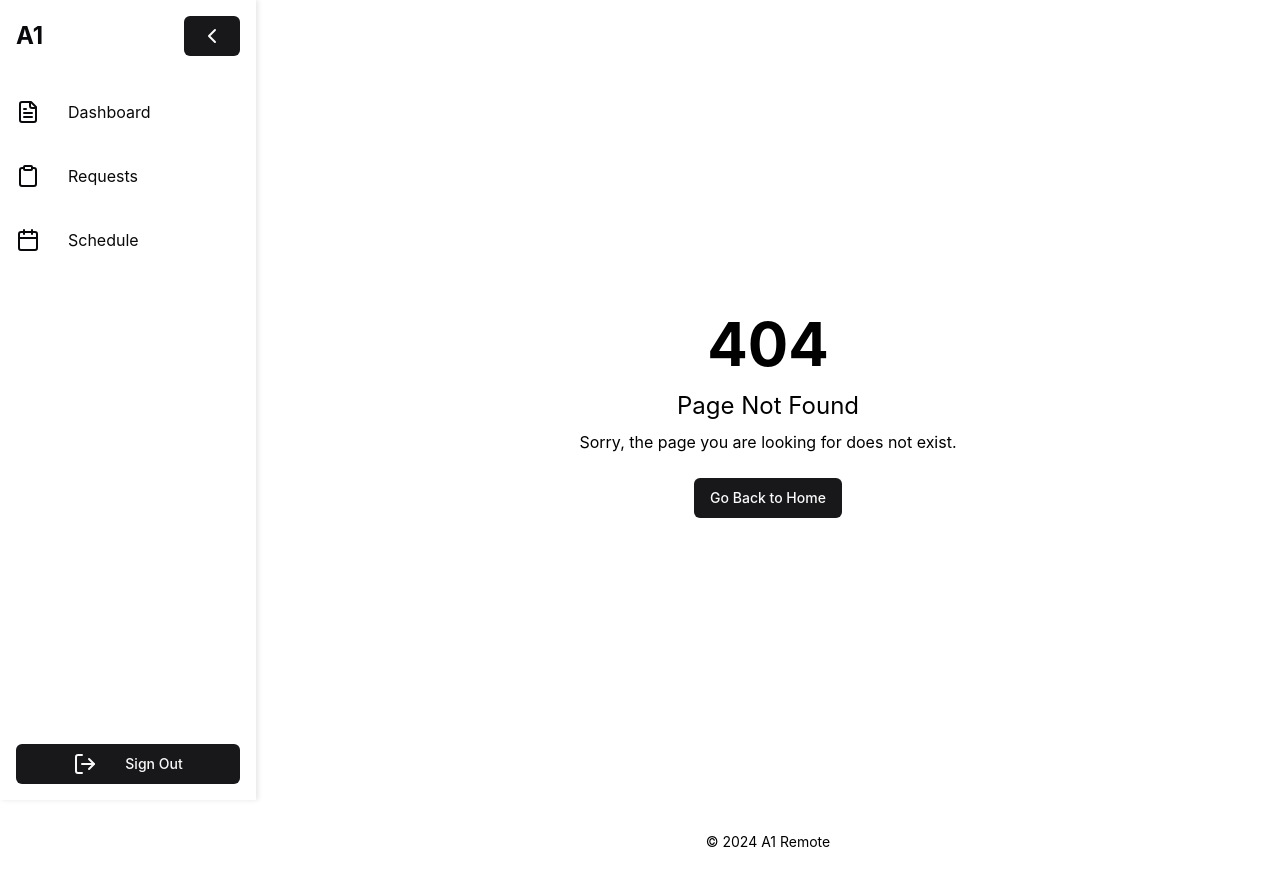
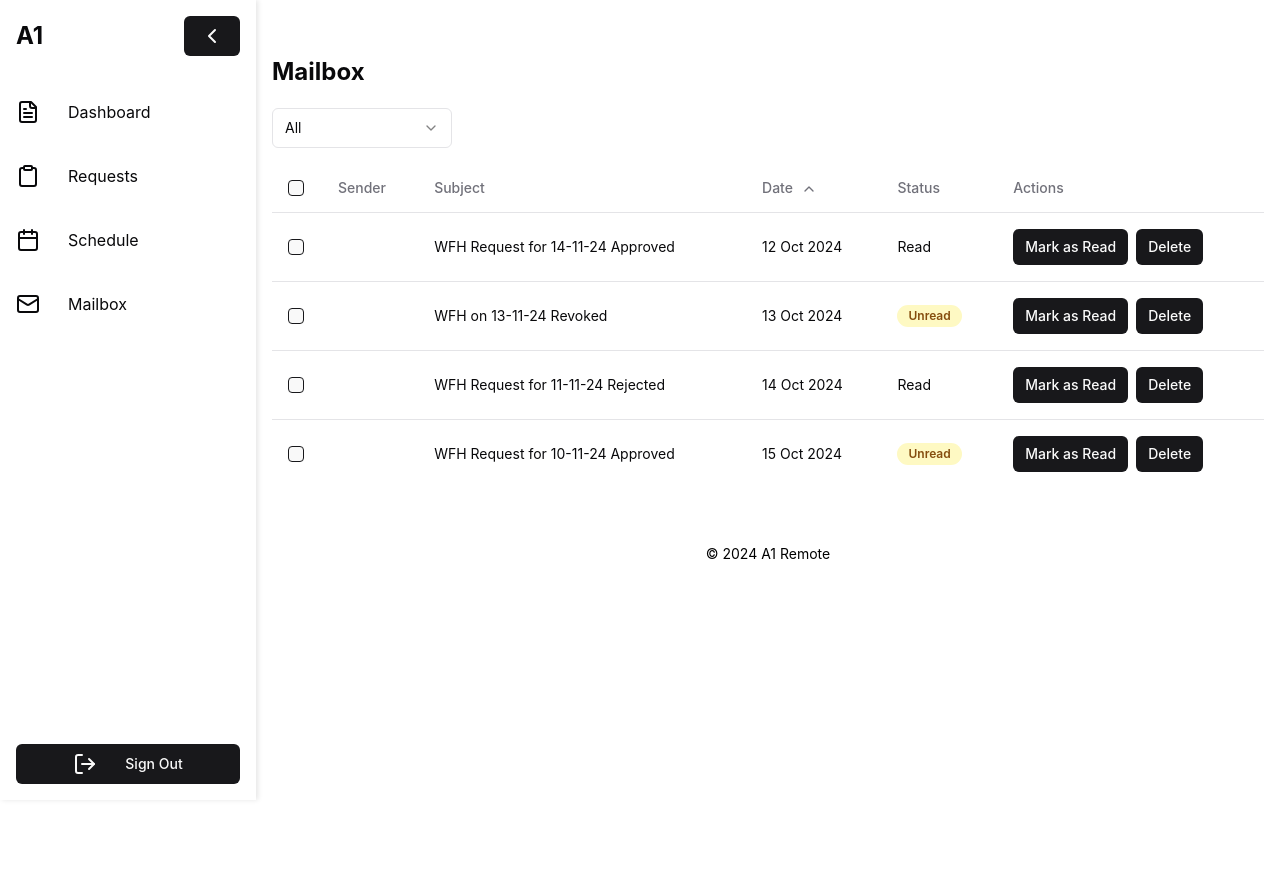
Before and after one commit to Jonathanxjt/A1-Remote, a React (Vite) app in the folder a1/: page /Mailbox in a window 1280 px wide. Before the commit this address had no page. After the commit the page ends 800 px from the top, so only its background shows below. Built offline with nearby package versions, Linux system fonts and the light colour scheme.

Commit message:
IT8-10-Notify when Changes
Created a mailbox page with mock data to simulate how the notifications page would look like

```diff
--- a/a1/src/App.tsx
+++ b/a1/src/App.tsx
@@ -8,9 +8,11 @@ import MySchedule from './pages/MySchedule/MySchedule';
 import Home from './pages/Home';
 import Footer from './components/footer.tsx';
 import ViewRequests from './pages/ViewRequests/ViewRequests';
+import Mailbox from './pages/Mailbox/Mailbox.tsx';
 import './App.css';
 
 const App: React.FC = () => {
+
   return (
     <div className="maincontainer"> {/* ensures that the sidebar does not cover the main-content */}
       <Sidebar />
@@ -21,6 +23,7 @@ const App: React.FC = () => {
           <Route path="/requestpage" element={<RequestPage />} /> {/*requestPage route */}
           <Route path="/MySchedule" element={<MySchedule />} /> {/*myschedule route */}
           <Route path="/ViewRequests" element={<ViewRequests />} /> {/*viewrequests route */}
+          <Route path="/Mailbox" element = {<Mailbox/>} />
           <Route path="*" element={<NotFound />} /> {/* 404 route */}
         </Routes>
         <Footer/>
--- a/a1/src/components/Sidebar/Sidebar.tsx
+++ b/a1/src/components/Sidebar/Sidebar.tsx
@@ -6,7 +6,8 @@ import {
   FileText,
   Calendar,
   Clipboard,
-} from "lucide-react";
+  Mail,
+} from "lucide-react"; // Import Mail icon for Mailbox
 import { Button } from "@/components/ui/button";
 import "./Sidebar.css";
 import { useNavigate } from "react-router-dom";
@@ -51,6 +52,10 @@ const Sidebar: React.FC = () => {
     navigate("/MySchedule");
   };
 
+  const handleMailboxClick = () => {
+    navigate("/Mailbox"); // Navigate to the Mailbox page
+  };
+
   // Function to handle sign-out
   const handleSignOut = () => {
     sessionStorage.clear();
@@ -82,6 +87,13 @@ const Sidebar: React.FC = () => {
           collapsed={collapsed}
           onClick={handleScheduleClick}
         />
+        {/* New Mailbox navigation item */}
+        <NavItem
+          icon={<Mail size={24} />} // Use the Mail icon for the Mailbox
+          label="Mailbox"
+          collapsed={collapsed}
+          onClick={handleMailboxClick} // Handle navigation to Mailbox
+        />
       </nav>
 
       <div className="sign-out flex items-center justify-start space-x-3 p-4 mt-auto">
--- /dev/null
+++ b/a1/src/pages/Mailbox/Mailbox.tsx
@@ -0,0 +1,182 @@
+import { useState } from "react";
+import {
+  ChevronDown,
+  ChevronUp,
+  ChevronLeft,
+  ChevronRight,
+  ChevronsLeft,
+  ChevronsRight,
+} from "lucide-react";
+import { format } from "date-fns";
+import { Button } from "@/components/ui/button";
+import { Checkbox } from "@/components/ui/checkbox";
+import {
+  Table,
+  TableBody,
+  TableCell,
+  TableHead,
+  TableHeader,
+  TableRow,
+} from "@/components/ui/table";
+import { Badge } from "@/components/ui/badge";
+import { Select, SelectContent, SelectItem, SelectTrigger, SelectValue } from "@/components/ui/select";
+
+export default function Mailbox() {
+  // Mock email data
+  const [emails, setEmails] = useState([
+    {
+      email_id: 1,
+      subject: "WFH Request for 10-11-24 Approved",
+      date: "2024-10-15",
+      status: "unread",
+    },
+    {
+      email_id: 2,
+      subject: "WFH Request for 11-11-24 Rejected",
+      date: "2024-10-14",
+      status: "read",
+    },
+    {
+      email_id: 3,
+      subject: "WFH on 13-11-24 Revoked",
+      date: "2024-10-13",
+      status: "unread",
+    },
+    {
+      email_id: 4,
+      subject: "WFH Request for 14-11-24 Approved",
+      date: "2024-10-12",
+      status: "read",
+    },
+  ]);
+
+  const [selectedEmails, setSelectedEmails] = useState<number[]>([]);
+  const [viewFilter, setViewFilter] = useState("all"); // Filters (all, unread, etc.)
+  const [searchTerm, setSearchTerm] = useState(""); // For searching emails
+  const [sortOrder, setSortOrder] = useState<"asc" | "desc">("asc");
+  const [currentPage, setCurrentPage] = useState(1);
+  const [rowsPerPage, setRowsPerPage] = useState(10);
+
+  // Filter emails based on view (all, unread, read)
+  const filterEmails = (emails: any[]) => {
+    return emails.filter((email) => {
+      const matchesStatus = viewFilter === "all" || email.status === viewFilter;
+      const matchesSearch =
+        searchTerm === "" ||
+        email.subject.toLowerCase().includes(searchTerm.toLowerCase()) ||
+        email.sender.toLowerCase().includes(searchTerm.toLowerCase());
+      return matchesStatus && matchesSearch;
+    });
+  };
+
+  // Sort emails by date
+  const sortedEmails = filterEmails([...emails]).sort((a, b) => {
+    if (sortOrder === "asc") {
+      return new Date(a.date).getTime() - new Date(b.date).getTime();
+    } else {
+      return new Date(b.date).getTime() - new Date(a.date).getTime();
+    }
+  });
+
+  // Handle sorting toggle
+  const toggleSortOrder = () => {
+    setSortOrder(sortOrder === "asc" ? "desc" : "asc");
+  };
+
+  // Handle email selection
+  const toggleSelectEmail = (id: number) => {
+    setSelectedEmails((prev) =>
+      prev.includes(id) ? prev.filter((emailId) => emailId !== id) : [...prev, id]
+    );
+  };
+
+  return (
+    <div className="container mx-auto py-10">
+      <h1 className="text-2xl font-bold mb-5">Mailbox</h1>
+
+      <div className="flex space-x-4 mb-4">
+        <Select value={viewFilter} onValueChange={setViewFilter}>
+          <SelectTrigger className="w-[180px]">
+            <SelectValue placeholder="Filter view" />
+          </SelectTrigger>
+          <SelectContent>
+            <SelectItem value="all">All</SelectItem>
+            <SelectItem value="unread">Unread</SelectItem>
+            <SelectItem value="read">Read</SelectItem>
+          </SelectContent>
+        </Select>
+
+      </div>
+
+      {/* Display emails in a table */}
+      {sortedEmails.length === 0 ? (
+        <div>No emails found.</div>
+      ) : (
+        <Table>
+          <TableHeader>
+            <TableRow>
+              <TableHead className="w-[50px]">
+                <Checkbox
+                  checked={selectedEmails.length === sortedEmails.length && sortedEmails.length > 0}
+                  onCheckedChange={() => setSelectedEmails(
+                    selectedEmails.length === sortedEmails.length ? [] : sortedEmails.map((email) => email.email_id)
+                  )}
+                  disabled={sortedEmails.length === 0}
+                  className="translate-y-[2px]"
+                />
+              </TableHead>
+              <TableHead>Sender</TableHead>
+              <TableHead>Subject</TableHead>
+              <TableHead className="cursor-pointer" onClick={toggleSortOrder}>
+                Date
+                {sortOrder === "asc" ? (
+                  <ChevronUp className="ml-2 h-4 w-4 inline" />
+                ) : (
+                  <ChevronDown className="ml-2 h-4 w-4 inline" />
+                )}
+              </TableHead>
+              <TableHead>Status</TableHead>
+              <TableHead>Actions</TableHead>
+            </TableRow>
+          </TableHeader>
+          <TableBody>
+            {sortedEmails.map((email) => (
+              <TableRow key={email.email_id}>
+                <TableCell className="w-[50px]">
+                  <Checkbox
+                    checked={selectedEmails.includes(email.email_id)}
+                    onCheckedChange={() => toggleSelectEmail(email.email_id)}
+                    className="translate-y-[2px]"
+                  />
+                </TableCell>
+                <TableCell>{email.sender}</TableCell>
+                <TableCell>{email.subject}</TableCell>
+                <TableCell>{format(new Date(email.date), "dd MMM yyyy")}</TableCell>
+                <TableCell>
+                  {email.status === "unread" ? (
+                    <Badge variant="secondary" className="bg-yellow-100 text-yellow-800">Unread</Badge>
+                  ) : (
+                    "Read"
+                  )}
+                </TableCell>
+                <TableCell>
+                  <div className="flex space-x-2">
+                    <Button size="sm" onClick={() => console.log(`Marking email ${email.email_id} as read`)}>
+                      Mark as Read
+                    </Button>
+                    <Button size="sm" onClick={() => console.log(`Deleting email ${email.email_id}`)}>
+                      Delete
+                    </Button>
+                  </div>
+                </TableCell>
+              </TableRow>
+            ))}
+          </TableBody>
+        </Table>
+      )}
+
+      {/* Pagination (Optional for larger mock data) */}
+      {/* <Pagination /> */}
+    </div>
+  );
+}
```
